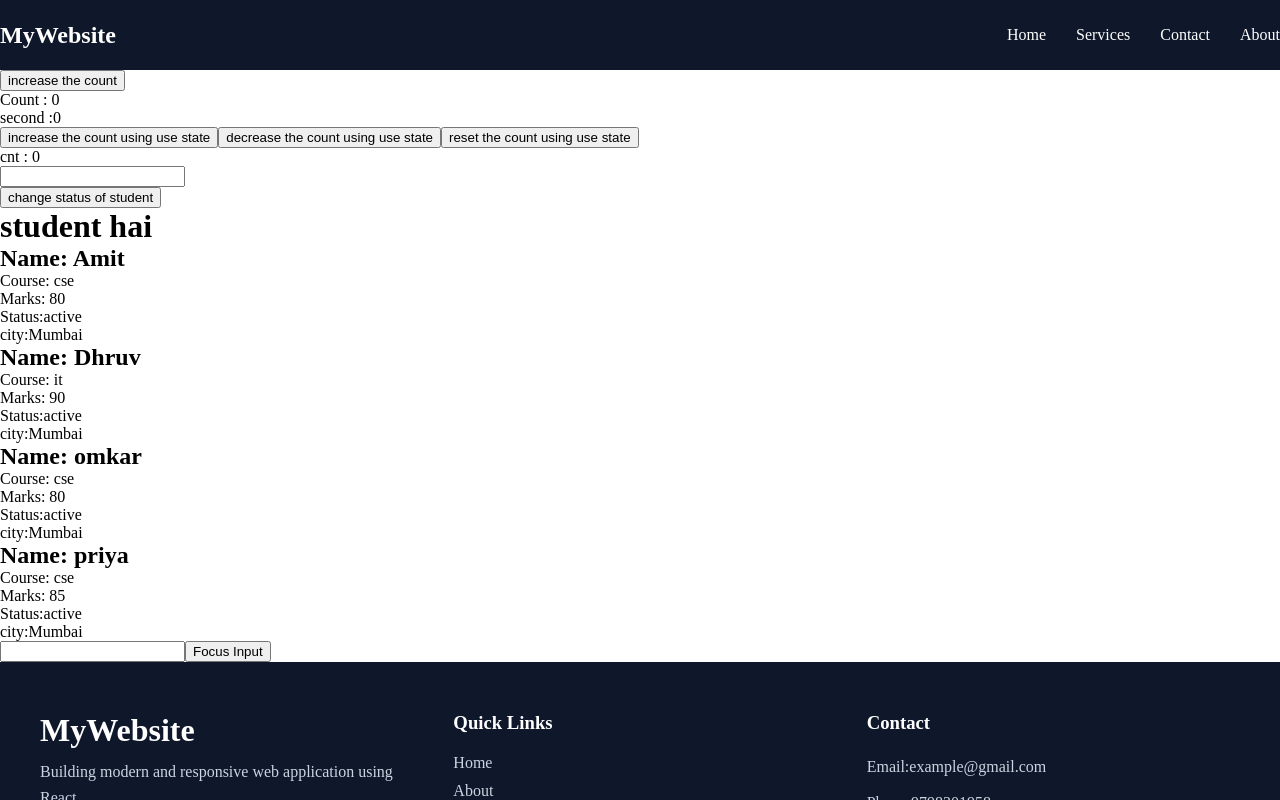
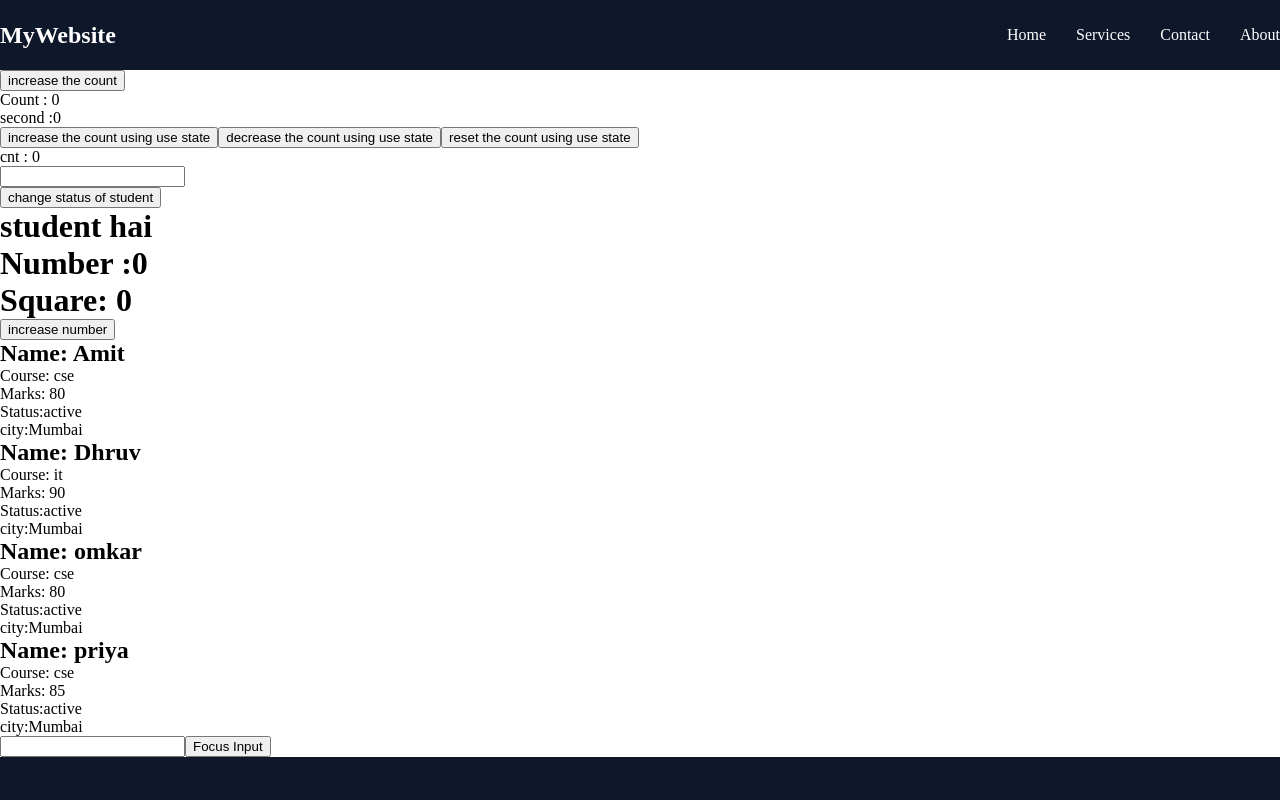
Before and after one commit to golu380/react12, a React (Vite) app: page / in a window 1280 px wide. Shown: the top 800 px of the page. Built offline with nearby package versions, Linux system fonts and the light colour scheme.

Commit message:
adding memo

```diff
--- a/src/App.jsx
+++ b/src/App.jsx
@@ -9,6 +9,7 @@ import Header from './components/Header'
 import Navbar from './components/Navbar/Navbar'
 import StudentCard from './components/StudentCars'
 import Footer  from './components/Footer/Footer'
+import UseMemoDemo from './components/UseMemoDemo'
 function App() {
 
   const  [cnt , setCnt] = useState(0)
@@ -95,6 +96,7 @@ console.log(seconds)
     <button onClick={handleChangeStatus}>change status of student</button>
 
     {isStudent ? (<h1>student hai</h1>):(<h1>pta nhi</h1>)}
+    <UseMemoDemo />
 
   <StudentCard name="Amit" course = "cse" marks= {80} active="active" city="Mumbai"/>
   <StudentCard name="Dhruv" course = "it" marks= {90} active="active" city="Mumbai"/>
--- /dev/null
+++ b/src/components/UseMemoDemo.jsx
@@ -0,0 +1,24 @@
+import { useMemo,useState } from "react";
+
+function UseMemoDemo(){
+
+    const [number , setNumber] = useState(0)
+
+    const square = useMemo(()=>{
+        return number * number
+    },[number])
+
+    return (
+        <div>
+            <h1>Number :{number}</h1>
+            <h1> Square: {square}</h1>
+
+            <button onClick={()=>setNumber(number + 1)}>
+                increase number
+            </button>
+        </div>
+
+    )
+}
+
+export default UseMemoDemo;
```
